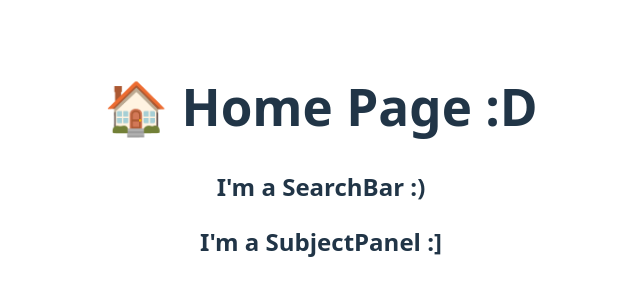
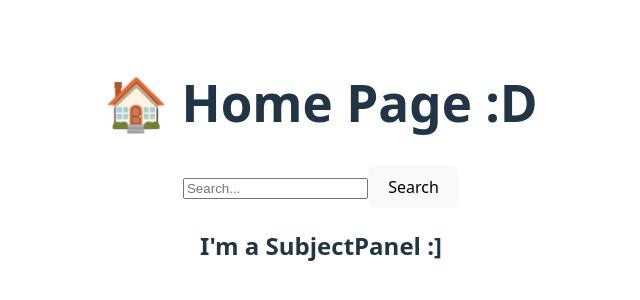
Before and after one commit to devsoc-unsw/trainee-ice-25t1, a React (Vite) app in the folder frontend/: page /home in a window 1280 px wide. Shown: the part 238-538 px from the top of the page, without its empty margins (319-959 px from the left). Built offline with nearby package versions, Linux system fonts and the light colour scheme.

Commit message:
added basic search bar structure, not finished yet

```diff
--- a/frontend/package.json
+++ b/frontend/package.json
@@ -12,7 +12,8 @@
   "dependencies": {
     "react": "^19.0.0",
     "react-dom": "^19.0.0",
-    "react-router-dom": "^7.4.1"
+    "react-router-dom": "^7.4.1",
+    "react-search-box": "^3.0.0"
   },
   "devDependencies": {
     "@eslint/js": "^9.21.0",
--- a/frontend/src/components/SearchBar/Searchbar.tsx
+++ b/frontend/src/components/SearchBar/Searchbar.tsx
@@ -1,8 +1,25 @@
+import { useState } from "react";
 
 function SearchBar() {
+  const [query, setQuery] = useState("");
+
+  const handleInputChange = (e: React.ChangeEvent<HTMLInputElement>) => {
+    setQuery(e.target.value);
+  };
+
+  const handleSearch = () => {
+    console.log("Searching for:", query);
+  };
+
   return (
     <div>
-        <h2>I'm a SearchBar :)</h2>
+      <input
+        type="text"
+        placeholder="Search..."
+        value={query}
+        onChange={handleInputChange}
+      />
+      <button onClick={handleSearch}>Search</button>
     </div>
   );
 }
```
Also changed, not shown: 1 other file (tests, documents, lock files or other folders). Lines whose indentation alone changed are shown as unchanged.
